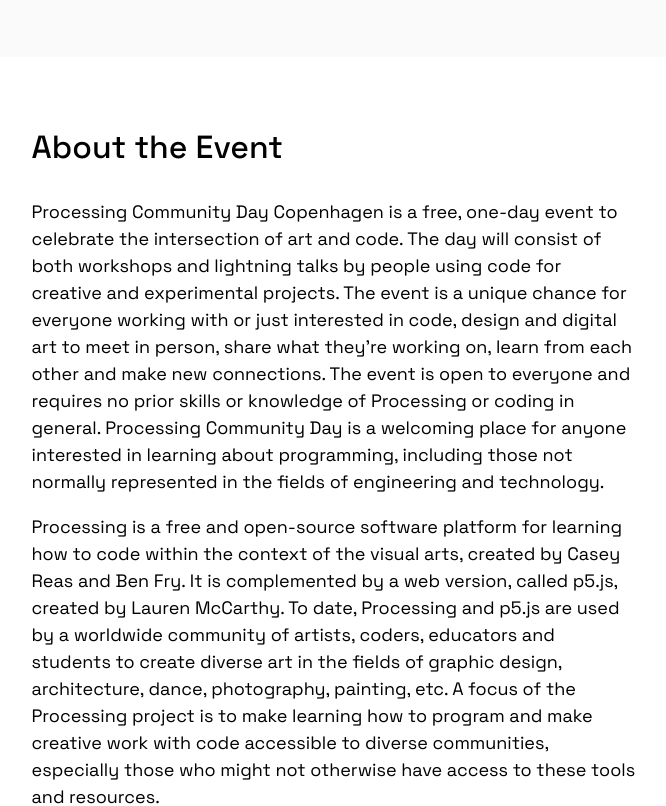
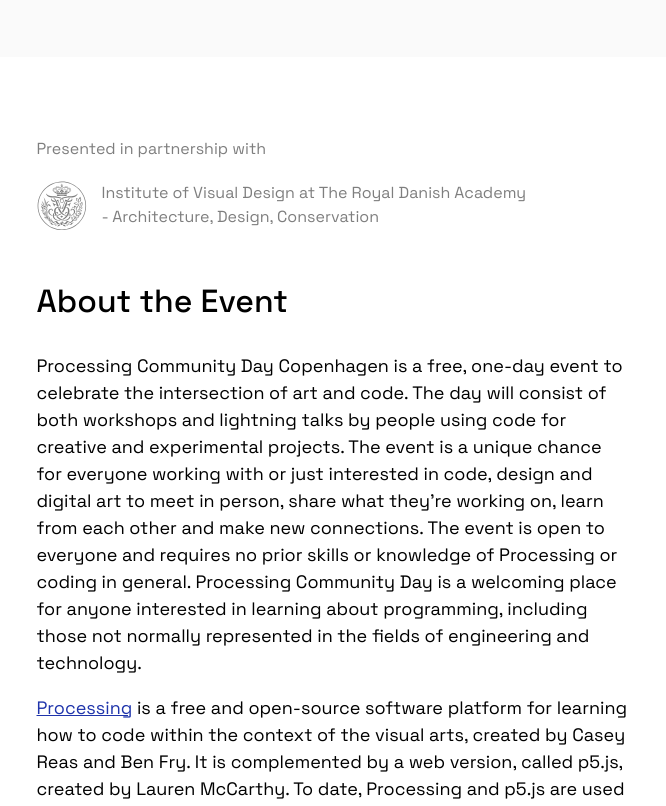
Before and after one commit to runemadsen/pcdcph.com, a Gatsby site: page / in a window 1280 px wide. Shown: the part 793-1599 px from the top of the page, without its empty margins (236-902 px from the left). Built offline with nearby package versions, Linux system fonts and the light colour scheme; Gatsby itself is replaced by a stand-in of ours.

Commit message:
adding partners

```diff
--- a/src/components/Graphic.js
+++ b/src/components/Graphic.js
@@ -1,8 +1,10 @@
 import React, { memo } from 'react';
+import { useFontsReady } from '../hooks';
 
 import * as css from './Graphic.module.css';
 
 const Graphic = () => {
+  useFontsReady();
   return (
     <svg className={css.root} viewBox="0 0 1440 400">
       <defs>
--- /dev/null
+++ b/src/hooks/index.js
@@ -0,0 +1,11 @@
+import { useState, useEffect } from 'react';
+
+export const useFontsReady = () => {
+  const [fontsReady, setFontsReady] = useState(false);
+  useEffect(() => {
+    document.fonts.ready.then(() => {
+      setFontsReady(true);
+    });
+  }, []);
+  return fontsReady;
+};
--- a/src/pages/index.js
+++ b/src/pages/index.js
@@ -4,6 +4,8 @@
 
 import * as css from '../styles/pages/index.module.css';
 import * as grid from '../styles/grid.module.css';
+
+import kadk from '../images/kadk.svg';
 
 const IndexPage = () => {
   return (
@@ -42,7 +44,17 @@
         </div>
       </div>
       <div className={classnames(grid.container, grid.grid)}>
-        <div className={css.text} id="about">
+        <div className={classnames(grid.col, css.text)}>
+          <ul className={css.partners}>
+            <li>Presented in partnership with</li>
+            <li>
+              <img src={kadk} />
+              Institute of Visual Design at The Royal Danish Academy -
+              Architecture, Design, Conservation
+            </li>
+          </ul>
+        </div>
+        <div className={classnames(grid.col, css.text)} id="about">
           <h2>About the Event</h2>
           <p>
             Processing Community Day Copenhagen is a free, one-day event to
@@ -58,19 +70,20 @@
             represented in the fields of engineering and technology.
           </p>
           <p>
-            Processing is a free and open-source software platform for learning
-            how to code within the context of the visual arts, created by Casey
-            Reas and Ben Fry. It is complemented by a web version, called p5.js,
-            created by Lauren McCarthy. To date, Processing and p5.js are used
-            by a worldwide community of artists, coders, educators and students
-            to create diverse art in the fields of graphic design, architecture,
-            dance, photography, painting, etc. A focus of the Processing project
-            is to make learning how to program and make creative work with code
+            <a href="https://processing.org/">Processing</a> is a free and
+            open-source software platform for learning how to code within the
+            context of the visual arts, created by Casey Reas and Ben Fry. It is
+            complemented by a web version, called p5.js, created by Lauren
+            McCarthy. To date, Processing and p5.js are used by a worldwide
+            community of artists, coders, educators and students to create
+            diverse art in the fields of graphic design, architecture, dance,
+            photography, painting, etc. A focus of the Processing project is to
+            make learning how to program and make creative work with code
             accessible to diverse communities, especially those who might not
             otherwise have access to these tools and resources.
           </p>
         </div>
-        <div className={css.text} id="open-call">
+        <div className={classnames(grid.col, css.text)} id="open-call">
           <h2>Open Call</h2>
           <p>
             Processing Community Day Copenhagen is looking for
@@ -109,7 +122,7 @@
             "sharing is caring" principle, so there is no fee for presenting.
           </p>
         </div>
-        <div className={css.text} id="contact">
+        <div className={classnames(grid.col, css.text)} id="contact">
           <h2>Contact</h2>
           <p>
             Processing Community Day Copenhagen is organized by{' '}
--- a/src/styles/pages/index.module.css
+++ b/src/styles/pages/index.module.css
@@ -38,6 +38,25 @@
 
 .title {
   flex-basis: calc(var(--col9));
+}
+
+.partners {
+  margin-top: 40px;
+  list-style-type: none;
+  padding: 0;
+  opacity: 0.5;
+
+  & li {
+    display: flex;
+    max-width: 500px;
+    margin-bottom: 20px;
+  }
+
+  & img {
+    width: 50px;
+    height: auto;
+    margin-right: 15px;
+  }
 }
 
 .info {
```
Also changed, not shown: src/images/kadk.svg (added).
